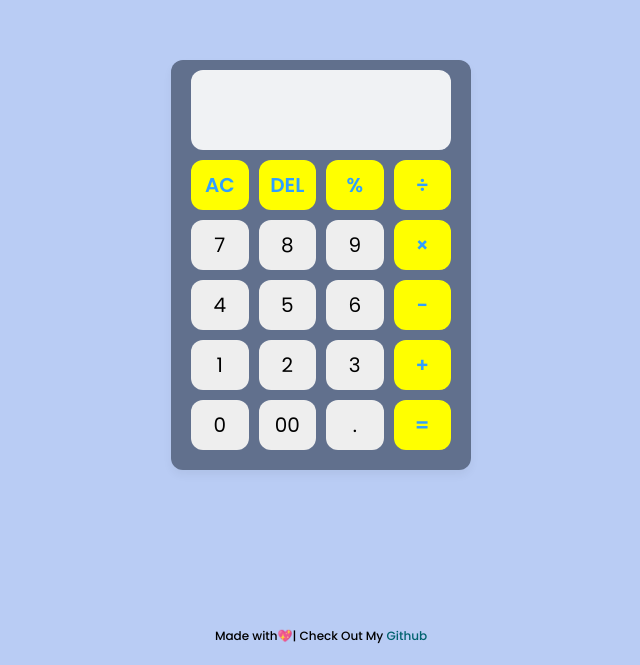
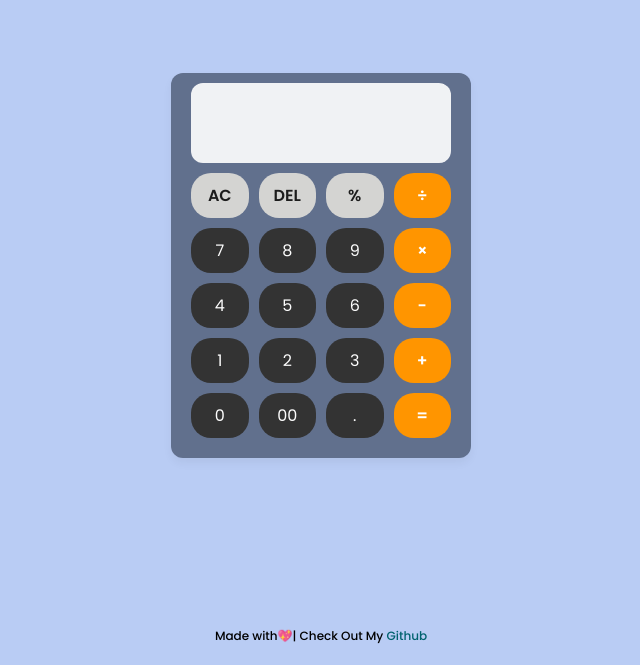
Before and after one commit to ahmadaimandev/Calculator-App, a plain HTML site: page index.html in a window 1280 px wide. Shown: the part 135-800 px from the top of the page, without its empty margins (319-959 px from the left). Drawn offline with Linux system fonts and the light colour scheme.

Commit message:
update the style

```diff
--- a/assets/styles/app.css
+++ b/assets/styles/app.css
@@ -6,12 +6,6 @@
   --background-color: #B9CCF4;
   --container-background-color: #61708d;
   --display-color: rgba(255, 255, 255, 0.904);
-
-
-  /*Components*/
-  --button-font-size: 20px;
-
-
 }
 
 * {
@@ -61,19 +55,23 @@ body {
 
 .buttons button {
   padding: 10px;
-  border-radius: 12px;
+  border-radius: 20px;
   border: none;
   font-size: var(--button-font-size);
   cursor: pointer;
-  background-color: #eee;
+  background-color: #333333;
+  color: #fdfdfd;
 }
 
 .buttons button:active {
   transform: scale(0.99);
 }
 .buttons .operator {
-    background: yellow;
+    background: #d4d4d2;
+    color: #1c1c1c;
 }
-.operator {
-  color: #2f9fff;
+
+.buttons .main-operator {
+    background: #ff9500;
+    color: #fff;
 }
--- a/index.html
+++ b/index.html
@@ -19,27 +19,27 @@
       <button class="operator" data-value="AC"><b>AC</b></button>
       <button class="operator" data-value="DEL"><b>DEL</b></button>
       <button class="operator" data-value="%"><b>%</b></button>
-      <button class="operator" data-value="/"><b>÷</b></button>
+      <button class="main-operator" data-value="/"><b>÷</b></button>
 
       <button data-value="7">7</button>
       <button data-value="8">8</button>
       <button data-value="9">9</button>
-      <button class="operator" data-value="X"><b>×</b></button>
+      <button class="main-operator" data-value="X"><b>×</b></button>
 
       <button data-value="4">4</button>
       <button data-value="5">5</button>
       <button data-value="6">6</button>
-      <button class="operator" data-value="-"><b>-</b></button>
+      <button class="main-operator" data-value="-"><b>-</b></button>
 
       <button data-value="1">1</button>
       <button data-value="2">2</button>
       <button data-value="3">3</button>
-      <button class="operator" data-value="+"><b>+</b></button>
+      <button class="main-operator" data-value="+"><b>+</b></button>
 
       <button data-value="0">0</button>
       <button data-value="00">00</button>
       <button data-value=".">.</button>
-      <button class="operator" data-value="="><b>=</b></button>
+      <button class="main-operator" data-value="="><b>=</b></button>
     </div>
   </div>
 
```
